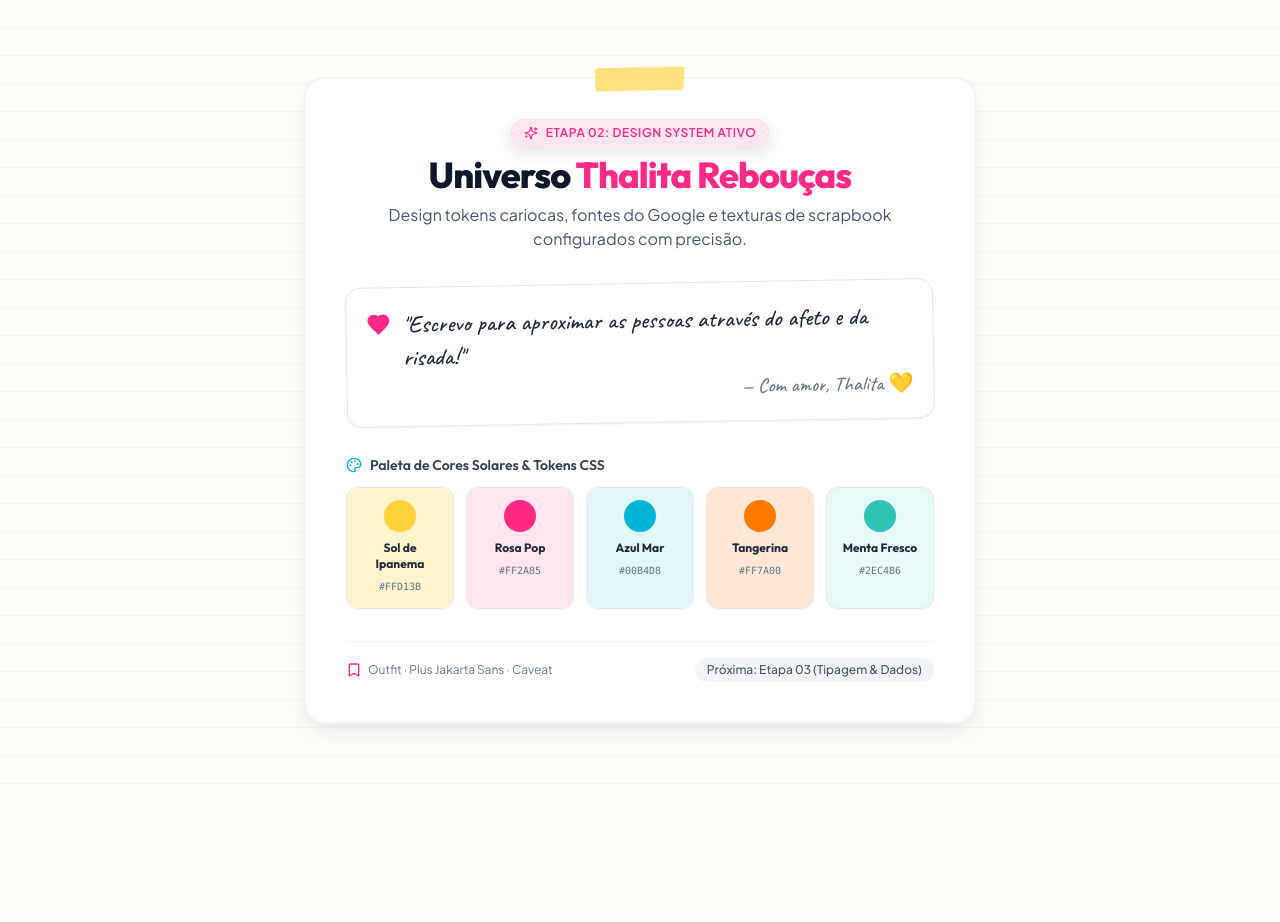
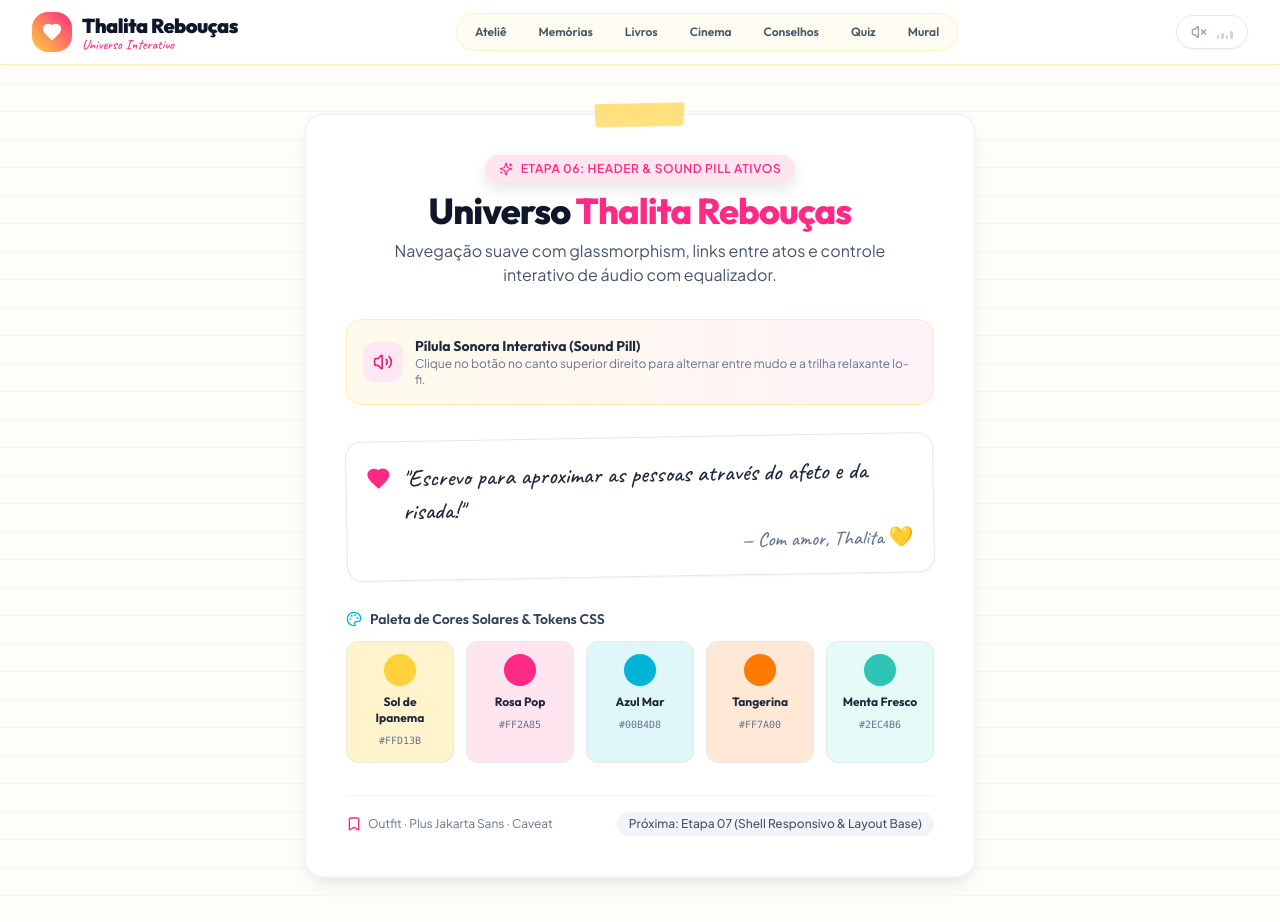
Before and after one commit to kurachix/ThalitaReboucos, a React (Vite) app: page / in a window 1280 px wide. Shown: the top 922 px of the page. Before the commit the page ends 800 px from the top, so only its background shows below. Built offline with nearby package versions, Linux system fonts and the light colour scheme.

Commit message:
feat: implement floating header, sound pill, and interactive scrapbook layout in App

```diff
--- a/src/App.tsx
+++ b/src/App.tsx
@@ -1,23 +1,45 @@
-import { Sparkles, Heart, Bookmark, Palette } from 'lucide-react';
+import { Sparkles, Heart, Bookmark, Palette, Volume2 } from 'lucide-react';
+import { Header } from '@/components/common/Header';
 
 export default function App() {
   return (
-    <main className="min-h-screen bg-paper-ruled py-12 px-4 flex flex-col items-center justify-center">
+    <div className="min-h-screen bg-paper-ruled flex flex-col">
+      {/* Header Fixo / Flutuante com SoundPill */}
+      <Header />
+
+      <main className="flex-1 py-12 px-4 flex flex-col items-center justify-center">
         {/* Container Principal Scrapbook */}
         <div className="w-full max-w-2xl bg-white rounded-scrapbook shadow-scrapbook border-2 border-slate-100 p-8 sm:p-10 relative tape-effect">
 
-        {/* Cabeçalho com Tipografia de Destaque (Outfit) */}
+          {/* Cabeçalho do Card */}
           <div className="text-center space-y-2 mb-8">
             <div className="inline-flex items-center gap-2 px-3.5 py-1.5 rounded-full bg-pop-pink-light text-pop-pink text-xs font-semibold uppercase tracking-wider shadow-sticker">
               <Sparkles className="w-3.5 h-3.5" />
-            <span>Etapa 02: Design System Ativo</span>
+              <span>Etapa 06: Header & Sound Pill Ativos</span>
             </div>
             <h1 className="text-3xl sm:text-4xl font-extrabold text-slate-900 tracking-tight font-heading">
               Universo <span className="text-pop-pink">Thalita Rebouças</span>
             </h1>
             <p className="text-slate-600 font-body text-base max-w-lg mx-auto">
-            Design tokens cariocas, fontes do Google e texturas de scrapbook configurados com precisão.
+              Navegação suave com glassmorphism, links entre atos e controle interativo de áudio com equalizador.
             </p>
+          </div>
+
+          {/* Destaque da Pílula Sonora */}
+          <div className="mb-8 p-4 rounded-2xl bg-gradient-to-r from-amber-50 to-pink-50 border border-amber-200/60 flex items-center justify-between gap-4">
+            <div className="flex items-center gap-3">
+              <div className="w-10 h-10 rounded-xl bg-pink-100 text-pink-600 flex items-center justify-center shrink-0">
+                <Volume2 className="w-5 h-5" />
+              </div>
+              <div>
+                <h2 className="text-sm font-bold text-slate-800 font-heading">
+                  Pílula Sonora Interativa (Sound Pill)
+                </h2>
+                <p className="text-xs text-slate-500 font-body">
+                  Clique no botão no canto superior direito para alternar entre mudo e a trilha relaxante lo-fi.
+                </p>
+              </div>
+            </div>
           </div>
 
           {/* Amostra Manuscrita de Scrapbook (Caveat) */}
@@ -43,35 +65,30 @@ export default function App() {
             </div>
 
             <div className="grid grid-cols-2 sm:grid-cols-5 gap-3">
-            {/* Amarelo Sol */}
               <div className="p-3 rounded-xl bg-sun-yellow-light border border-sun-yellow/30 text-center">
                 <div className="w-8 h-8 rounded-full bg-sun-yellow mx-auto mb-2 shadow-sm" />
                 <span className="block font-heading text-xs font-bold text-slate-800">Sol de Ipanema</span>
                 <code className="text-[10px] text-slate-500 font-mono">#FFD13B</code>
               </div>
 
-            {/* Rosa Pop */}
               <div className="p-3 rounded-xl bg-pop-pink-light border border-pop-pink/30 text-center">
                 <div className="w-8 h-8 rounded-full bg-pop-pink mx-auto mb-2 shadow-sm" />
                 <span className="block font-heading text-xs font-bold text-slate-800">Rosa Pop</span>
                 <code className="text-[10px] text-slate-500 font-mono">#FF2A85</code>
               </div>
 
-            {/* Azul Mar */}
               <div className="p-3 rounded-xl bg-sea-blue-light border border-sea-blue/30 text-center">
                 <div className="w-8 h-8 rounded-full bg-sea-blue mx-auto mb-2 shadow-sm" />
                 <span className="block font-heading text-xs font-bold text-slate-800">Azul Mar</span>
                 <code className="text-[10px] text-slate-500 font-mono">#00B4D8</code>
               </div>
 
-            {/* Tangerina */}
               <div className="p-3 rounded-xl bg-tangerine-light border border-tangerine/30 text-center">
                 <div className="w-8 h-8 rounded-full bg-tangerine mx-auto mb-2 shadow-sm" />
                 <span className="block font-heading text-xs font-bold text-slate-800">Tangerina</span>
                 <code className="text-[10px] text-slate-500 font-mono">#FF7A00</code>
               </div>
 
-            {/* Menta */}
               <div className="p-3 rounded-xl bg-mint-light border border-mint/30 text-center col-span-2 sm:col-span-1">
                 <div className="w-8 h-8 rounded-full bg-mint mx-auto mb-2 shadow-sm" />
                 <span className="block font-heading text-xs font-bold text-slate-800">Menta Fresco</span>
@@ -80,18 +97,19 @@ export default function App() {
             </div>
           </div>
 
-        {/* Rodapé da Etapa */}
+          {/* Rodapé do Card */}
           <div className="pt-4 border-t border-slate-100 flex flex-col sm:flex-row items-center justify-between gap-3 text-xs text-slate-500 font-body">
             <div className="flex items-center gap-1.5">
               <Bookmark className="w-4 h-4 text-pop-pink" />
               <span>Outfit · Plus Jakarta Sans · Caveat</span>
             </div>
             <span className="font-medium text-slate-600 bg-slate-100 px-3 py-1 rounded-full">
-            Próxima: Etapa 03 (Tipagem & Dados)
+              Próxima: Etapa 07 (Shell Responsivo & Layout Base)
             </span>
           </div>
 
         </div>
       </main>
+    </div>
   );
 }
--- /dev/null
+++ b/src/components/audio/SoundPill.tsx
@@ -0,0 +1,80 @@
+import React from 'react';
+import { Volume2, VolumeX } from 'lucide-react';
+import { useAudio } from '@/hooks/use-audio';
+
+export const SoundPill: React.FC = () => {
+  const { isMuted, toggleAudio, playClick } = useAudio();
+
+  const handleClick = () => {
+    // Se estava mudo e vai ligar, ou vice-versa, toca feedback sonoro se possível
+    playClick();
+    toggleAudio();
+  };
+
+  return (
+    <button
+      onClick={handleClick}
+      type="button"
+      aria-label={isMuted ? 'Ativar efeitos sonoros e trilha lo-fi' : 'Mutar áudio da experiência'}
+      className={`group relative flex items-center gap-2.5 px-3 py-1.5 sm:px-3.5 sm:py-2 rounded-full border transition-all duration-300 select-none shadow-sm ${
+        isMuted
+          ? 'bg-white/80 hover:bg-slate-50 border-slate-200 text-slate-500 hover:text-slate-700'
+          : 'bg-gradient-to-r from-pink-500/10 to-amber-500/10 border-pink-400/50 text-pink-600 hover:border-pink-500 shadow-pink-100'
+      }`}
+    >
+      {/* Ícone de Som */}
+      <span className="shrink-0 transition-transform duration-200 group-hover:scale-110">
+        {isMuted ? (
+          <VolumeX className="w-4 h-4 text-slate-400 group-hover:text-slate-600" />
+        ) : (
+          <Volume2 className="w-4 h-4 text-pink-600 animate-pulse" />
+        )}
+      </span>
+
+      {/* Equalizador Animado (CSS GPU-Accelerated) */}
+      <div className="flex items-end gap-[2px] h-3.5 w-4" aria-hidden="true">
+        <span
+          className={`w-[2.5px] rounded-full transition-all duration-300 ${
+            isMuted
+              ? 'h-1 bg-slate-300'
+              : 'h-full bg-pink-500 animate-eq-1'
+          }`}
+        />
+        <span
+          className={`w-[2.5px] rounded-full transition-all duration-300 ${
+            isMuted
+              ? 'h-1.5 bg-slate-300'
+              : 'h-full bg-pink-500 animate-eq-2'
+          }`}
+        />
+        <span
+          className={`w-[2.5px] rounded-full transition-all duration-300 ${
+            isMuted
+              ? 'h-1 bg-slate-300'
+              : 'h-full bg-pink-500 animate-eq-3'
+          }`}
+        />
+        <span
+          className={`w-[2.5px] rounded-full transition-all duration-300 ${
+            isMuted
+              ? 'h-2 bg-slate-300'
+              : 'h-full bg-pink-500 animate-eq-4'
+          }`}
+        />
+      </div>
+
+      {/* Rótulo de Texto */}
+      <span className="text-xs font-semibold font-heading hidden xs:inline tracking-wide">
+        {isMuted ? 'Som Mudo' : 'Som Lo-Fi'}
+      </span>
+
+      {/* Indicador sutil de pulso quando ativo */}
+      {!isMuted && (
+        <span className="absolute -top-0.5 -right-0.5 flex h-2 w-2">
+          <span className="animate-ping absolute inline-flex h-full w-full rounded-full bg-pink-400 opacity-75" />
+          <span className="relative inline-flex rounded-full h-2 w-2 bg-pink-500" />
+        </span>
+      )}
+    </button>
+  );
+};
--- /dev/null
+++ b/src/components/common/Header.tsx
@@ -0,0 +1,113 @@
+import React, { useState } from 'react';
+import { Heart, Menu, X, BookOpen, Film, HelpCircle, MessageSquare, Sparkles, Clock } from 'lucide-react';
+import { SoundPill } from '@/components/audio/SoundPill';
+import { useAudio } from '@/hooks/use-audio';
+
+interface NavItem {
+  label: string;
+  href: string;
+  icon: React.ComponentType<{ className?: string }>;
+}
+
+const NAV_ITEMS: NavItem[] = [
+  { label: 'Ateliê', href: '#hero', icon: Sparkles },
+  { label: 'Memórias', href: '#timeline', icon: Clock },
+  { label: 'Livros', href: '#bookshelf', icon: BookOpen },
+  { label: 'Cinema', href: '#cinema', icon: Film },
+  { label: 'Conselhos', href: '#advices', icon: HelpCircle },
+  { label: 'Quiz', href: '#quiz', icon: Sparkles },
+  { label: 'Mural', href: '#fan-wall', icon: MessageSquare },
+];
+
+export const Header: React.FC = () => {
+  const [isMobileMenuOpen, setIsMobileMenuOpen] = useState(false);
+  const { playClick } = useAudio();
+
+  const handleNavClick = (href: string) => {
+    playClick();
+    setIsMobileMenuOpen(false);
+
+    const target = document.querySelector(href);
+    if (target) {
+      target.scrollIntoView({ behavior: 'smooth' });
+    }
+  };
+
+  return (
+    <header className="sticky top-0 z-50 w-full bg-white/85 backdrop-blur-md border-b border-amber-200/60 shadow-[0_2px_12px_rgba(0,0,0,0.03)] transition-all">
+      <div className="max-w-7xl mx-auto px-4 sm:px-6 lg:px-8 h-16 flex items-center justify-between gap-4">
+
+        {/* Logotipo da Autora */}
+        <a
+          href="#hero"
+          onClick={() => playClick()}
+          className="group flex items-center gap-2.5 select-none focus:outline-none focus-visible:ring-2 focus-visible:ring-pop-pink rounded-xl"
+        >
+          <div className="w-10 h-10 rounded-2xl bg-gradient-to-tr from-sun-yellow to-pop-pink flex items-center justify-center shadow-sm transition-transform group-hover:scale-105 group-hover:rotate-[-3deg]">
+            <Heart className="w-5 h-5 text-white fill-white" />
+          </div>
+          <div>
+            <span className="font-heading font-black text-lg sm:text-xl text-slate-900 tracking-tight leading-none block">
+              Thalita Rebouças
+            </span>
+            <span className="font-handwriting text-sm text-pop-pink block -mt-0.5 leading-none">
+              Universo Interativo
+            </span>
+          </div>
+        </a>
+
+        {/* Links de Navegação Desktop */}
+        <nav className="hidden lg:flex items-center gap-1 bg-amber-50/70 p-1 rounded-full border border-amber-200/50">
+          {NAV_ITEMS.map((item) => (
+            <button
+              key={item.href}
+              onClick={() => handleNavClick(item.href)}
+              className="px-3.5 py-1.5 text-xs font-semibold font-heading text-slate-600 hover:text-pop-pink hover:bg-white rounded-full transition-all duration-200"
+            >
+              {item.label}
+            </button>
+          ))}
+        </nav>
+
+        {/* Controles do Lado Direito */}
+        <div className="flex items-center gap-2 sm:gap-3">
+          {/* Sound Pill Flutuante */}
+          <SoundPill />
+
+          {/* Botão Hambúrguer Mobile */}
+          <button
+            type="button"
+            onClick={() => {
+              playClick();
+              setIsMobileMenuOpen(!isMobileMenuOpen);
+            }}
+            aria-label={isMobileMenuOpen ? 'Fechar menu de navegação' : 'Abrir menu de navegação'}
+            className="lg:hidden p-2 rounded-xl text-slate-600 hover:text-slate-900 hover:bg-amber-100/60 transition-colors"
+          >
+            {isMobileMenuOpen ? <X className="w-6 h-6" /> : <Menu className="w-6 h-6" />}
+          </button>
+        </div>
+
+      </div>
+
+      {/* Menu Mobile Retrátil */}
+      {isMobileMenuOpen && (
+        <div className="lg:hidden border-t border-amber-200/50 bg-white/95 backdrop-blur-lg px-4 py-4 space-y-1 shadow-lg animate-in slide-in-from-top-2 duration-200">
+          {NAV_ITEMS.map((item) => {
+            const Icon = item.icon;
+            return (
+              <button
+                key={item.href}
+                onClick={() => handleNavClick(item.href)}
+                className="w-full flex items-center gap-3 px-3 py-2.5 rounded-xl text-sm font-semibold font-heading text-slate-700 hover:text-pop-pink hover:bg-amber-50 transition-colors text-left"
+              >
+                <Icon className="w-4 h-4 text-pop-pink shrink-0" />
+                <span>{item.label}</span>
+              </button>
+            );
+          })}
+        </div>
+      )}
+    </header>
+  );
+};
```
Also changed, not shown: src/index.css (+27 -0 lines), 1 other file (tests, documents, lock files or other folders). Lines whose indentation alone changed are shown as unchanged.
